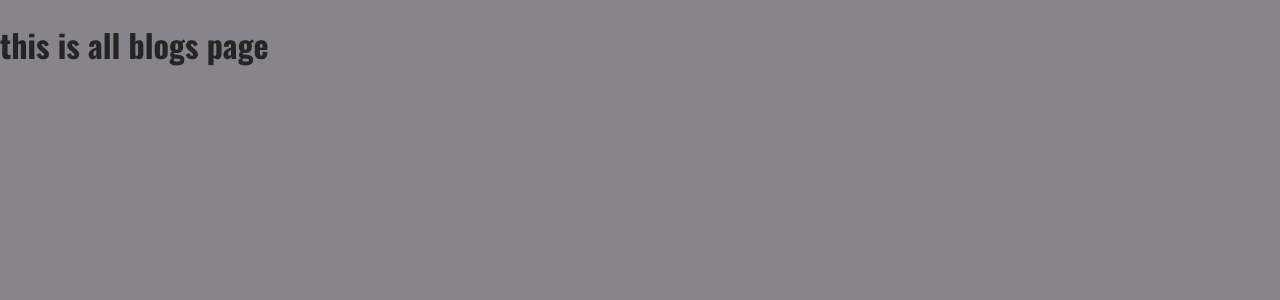
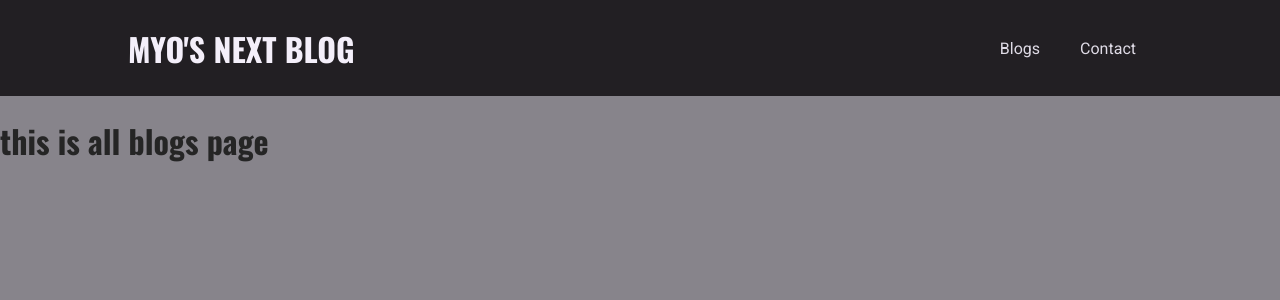
Before and after one commit to myoaung99/Next-Blog-Project, a Next.js app: page /blogs in a window 1280 px wide. Shown: the top 300 px of the page. Built offline with nearby package versions, Linux system fonts and the light colour scheme.

Commit message:
added layout,navigation,logo

```diff
--- /dev/null
+++ b/components/layout/layout.js
@@ -0,0 +1,13 @@
+import React from "react";
+import MainNavigation from "./main-navigation";
+
+const Layout = (props) => {
+  return (
+    <>
+      <MainNavigation />
+      <main>{props.children}</main>
+    </>
+  );
+};
+
+export default Layout;
--- /dev/null
+++ b/components/layout/logo.js
@@ -0,0 +1,8 @@
+import React from "react";
+import classes from "./logo.module.css";
+
+const Logo = () => {
+  return <div className={classes.logo}>Myo&apos;s Next Blog</div>;
+};
+
+export default Logo;
--- /dev/null
+++ b/components/layout/logo.module.css
@@ -0,0 +1,14 @@
+.logo {
+  text-transform: uppercase;
+  font-size: var(--size-5);
+  font-weight: bold;
+  font-family: "Oswald", sans-serif;
+  color: var(--color-grey-50);
+}
+
+/* tablet and above */
+@media (min-width: 768px) {
+  .logo {
+    font-size: var(--size-8);
+  }
+}
--- /dev/null
+++ b/components/layout/main-navigation.js
@@ -0,0 +1,28 @@
+import React from "react";
+import Link from "next/link";
+import Logo from "./logo";
+import classes from "./main-navigation.module.css";
+
+const MainNavigation = () => {
+  return (
+    <header className={classes.header}>
+      <Link href="/">
+        <a>
+          <Logo />
+        </a>
+      </Link>
+      <nav>
+        <ul>
+          <Link href="/blogs">
+            <li>Blogs</li>
+          </Link>
+          <Link href="/contact">
+            <li>Contact</li>
+          </Link>
+        </ul>
+      </nav>
+    </header>
+  );
+};
+
+export default MainNavigation;
--- /dev/null
+++ b/components/layout/main-navigation.module.css
@@ -0,0 +1,41 @@
+.header {
+  width: 100%;
+  height: 6rem;
+  background-color: var(--color-grey-900);
+  display: flex;
+  justify-content: space-between;
+  align-items: center;
+  padding: 0 10%;
+}
+
+.header ul {
+  list-style: none;
+  display: flex;
+  align-items: baseline;
+  margin: 0;
+  padding: 0;
+}
+
+.header li {
+  margin: 0 var(--size-4);
+  color: var(--color-grey-100);
+  font-size: var(--size-4);
+}
+
+.header li:hover,
+.header li:active,
+.header li.active {
+  color: var(--color-grey-200);
+  cursor: pointer;
+}
+
+/* tablet and above */
+@media (min-width: 768px) {
+  .header ul {
+    gap: 0.5rem;
+  }
+
+  .header a {
+    font-size: var(--size-5);
+  }
+}
--- a/pages/_app.js
+++ b/pages/_app.js
@@ -1,7 +1,12 @@
-import '../styles/globals.css'
+import "../styles/globals.css";
+import Layout from "../components/layout/layout";
 
 function MyApp({ Component, pageProps }) {
-  return <Component {...pageProps} />
+  return (
+    <Layout>
+      <Component {...pageProps} />
+    </Layout>
+  );
 }
 
-export default MyApp
+export default MyApp;
```
